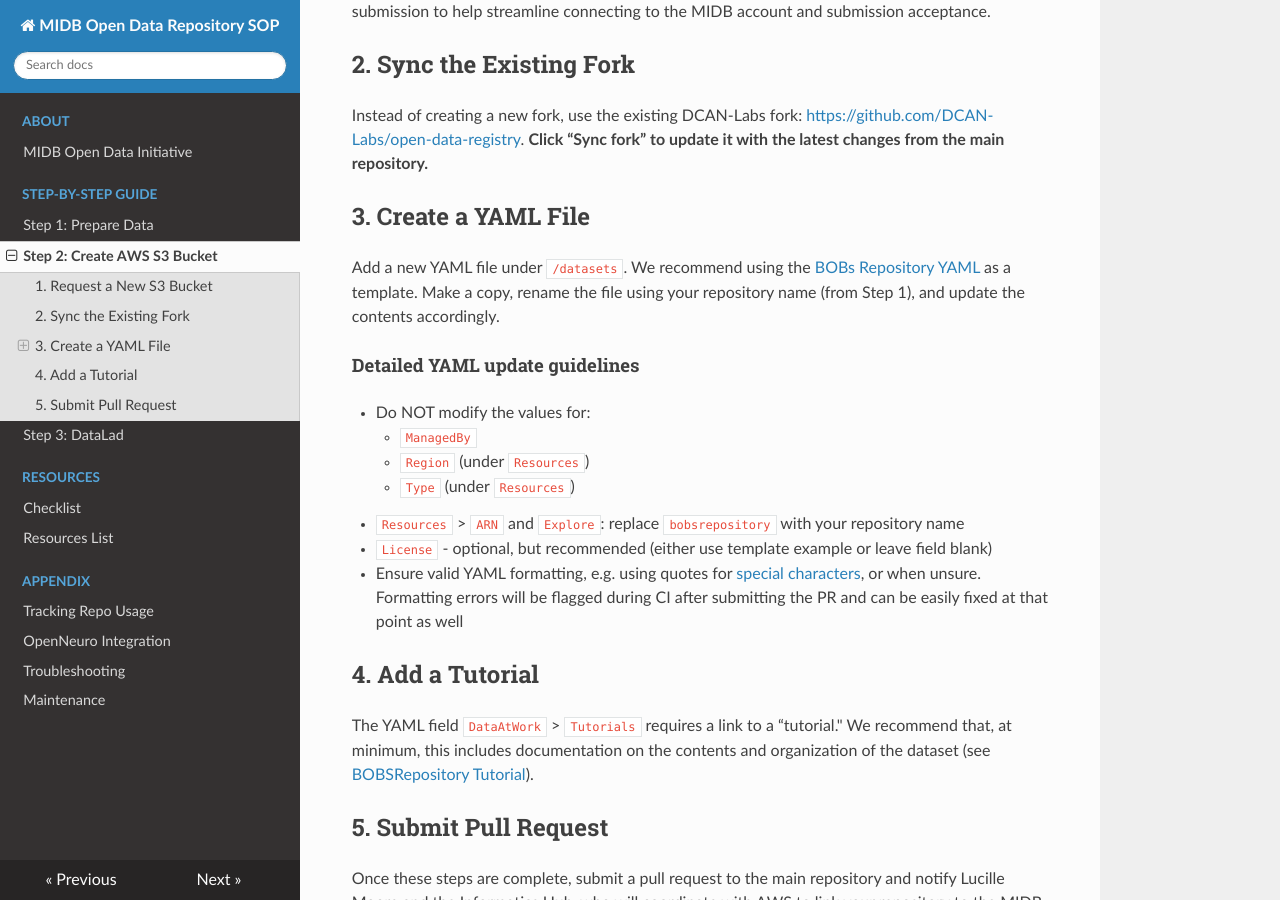
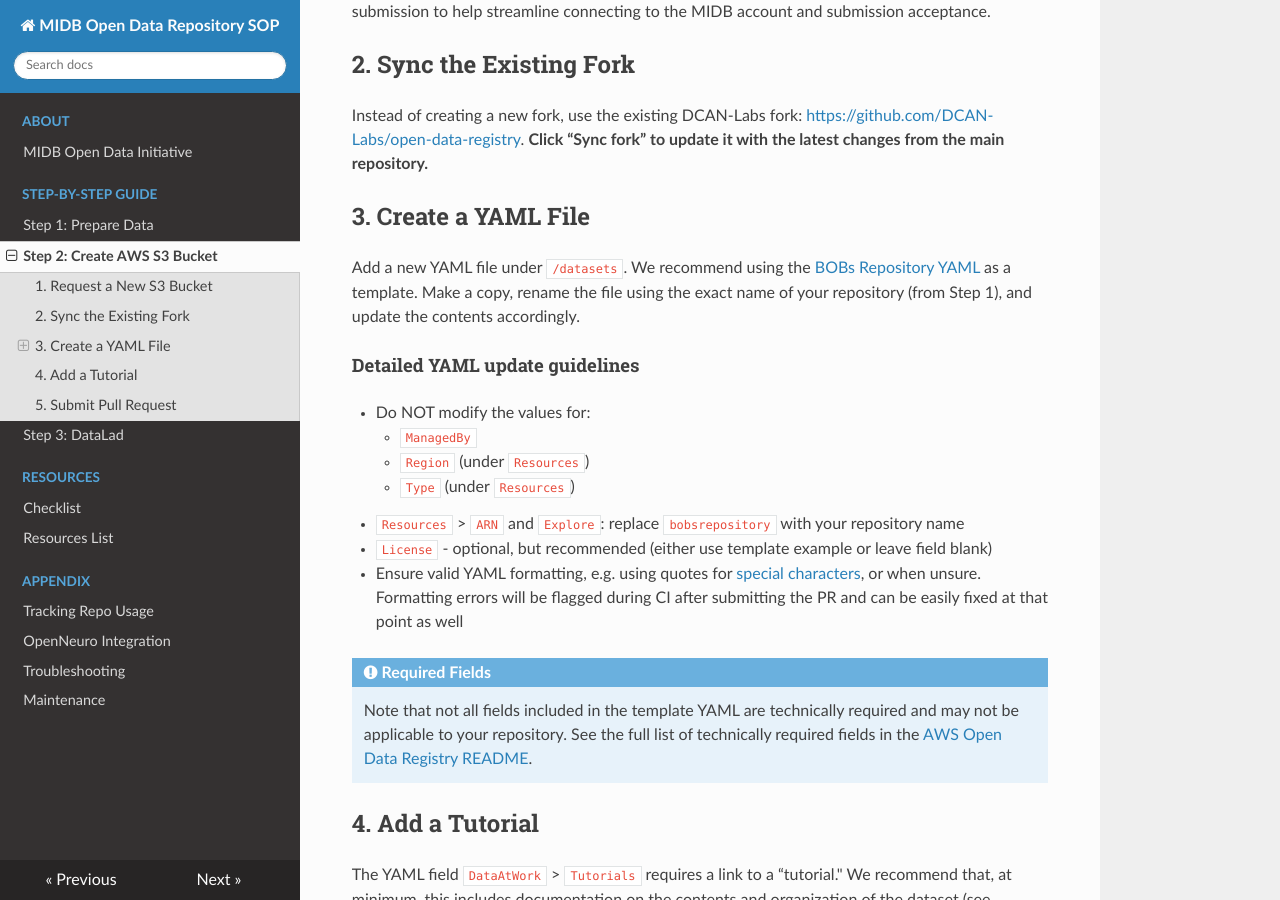
Before and after one commit to DCAN-Labs/opendatainit-docs, an MkDocs documentation site: the page built from docs/sop/aws.md, in a window 1280 px wide and 900 px high, scrolled down 480 px. Built offline with MkDocs 1.6.1, drawn with Linux system fonts in a browser that asks for light colours; nearby versions of some CDN libraries.

Commit message:
clarify what fields are required in YAML

```diff
--- a/docs/sop/aws.md
+++ b/docs/sop/aws.md
@@ -9,7 +9,7 @@
 Instead of creating a new fork, use the existing DCAN-Labs fork: [https://github.com/DCAN-Labs/open-data-registry](https://github.com/DCAN-Labs/open-data-registry). **Click “Sync fork” to update it with the latest changes from the main repository.**
 
 ## 3. Create a YAML File
-Add a new YAML file under `/datasets`. We recommend using the [BOBs Repository YAML](https://github.com/DCAN-Labs/open-data-registry/blob/main/datasets/bobsrepository.yaml) as a template. Make a copy, rename the file using your repository name (from Step 1), and update the contents accordingly.
+Add a new YAML file under `/datasets`. We recommend using the [BOBs Repository YAML](https://github.com/DCAN-Labs/open-data-registry/blob/main/datasets/bobsrepository.yaml) as a template. Make a copy, rename the file using the exact name of your repository (from Step 1), and update the contents accordingly.
 
 #### Detailed YAML update guidelines
 
@@ -21,6 +21,9 @@
  - `License` - optional, but recommended (either use template example or leave field blank)
  - Ensure valid YAML formatting, e.g. using quotes for [special characters](https://stackoverflow.com/a/22235064), or when unsure. Formatting errors will be flagged during CI after submitting the PR and can be easily fixed at that point as well
 
+!!! note "Required Fields"
+      Note that not all fields included in the template YAML are technically required and may not be applicable to your repository. See the full list of technically required fields in the [AWS Open Data Registry README](https://github.com/awslabs/open-data-registry#how-are-datasets-added-to-the-registry).
+
 ## 4. Add a Tutorial
 
 The YAML field `DataAtWork` > `Tutorials` requires a link to a “tutorial." We recommend that, at minimum, this includes documentation on the contents and organization of the dataset (see [BOBSRepository Tutorial](https://bobsrepository.readthedocs.io/data_access/)).
```
